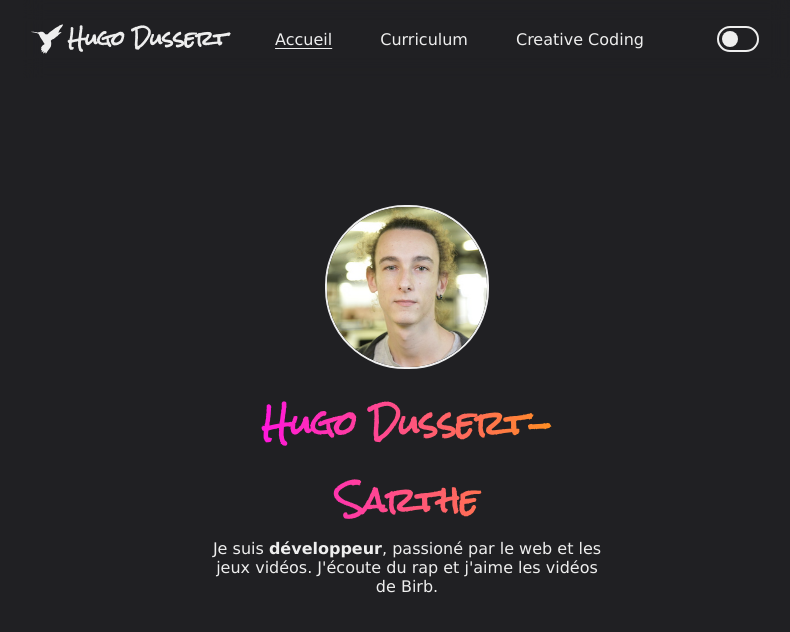
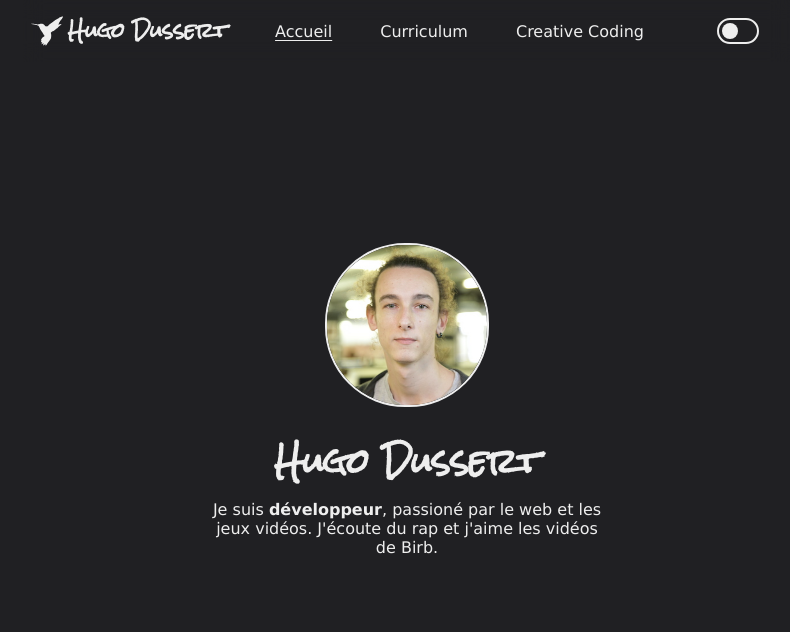
Before and after one commit to hdussert/hdussert-website, a React (Create React App) app: page / in a window 1280 px wide. Shown: the top 632 px of the page, without its empty margins (233-1023 px from the left). Built offline with nearby package versions, Linux system fonts and the light colour scheme.

Commit message:
pages transitions

```diff
--- a/src/App.tsx
+++ b/src/App.tsx
@@ -66,7 +66,7 @@ const creativeCodingRoutes: ProjectRoute[] = [
     ressources: [], previewImagePath: 'ClassicParticleSystem'},
     { path: '/creative-coding/fractal-tree', title: 'Fractal tree', Component: FractalTree,
     description: [],
-    ressources: [], previewImagePath: ''},
+    ressources: [], previewImagePath: 'FractalTree'},
 ];
 
 function App() {
@@ -97,7 +97,7 @@ const AppPages = () => {
         <CSSTransition
           key={location.pathname}
           classNames='fade'
-          timeout={1000}
+          timeout={1500}
         >
           <Routes location={location}>
             {
--- a/src/pages/CreativeCoding.tsx
+++ b/src/pages/CreativeCoding.tsx
@@ -25,10 +25,10 @@ const CreativeCoding = ({ routes }: CreativeCodingTypes) => {
         { isHome ?
           <div className='creative-coding-home'>
             <div className='creative-coding-home-text'>
-              <h3>Creative Coding</h3>
+              <h2>Creative Coding</h2>
               <p>It's a type of computer programming in which the goal is to create something expressive rather than something functional.</p>
               <br/>
-              <h3>Projects</h3>
+              <h2>Projects</h2>
               <p>On my projects, I use HTML Canvas with Javascript to animate them. I might use Tree.js or P5.js later on. Frame per seconds are capped at 60.</p>
             </div>
             <div className="creative-coding-projects">
--- a/src/pages/Home.tsx
+++ b/src/pages/Home.tsx
@@ -6,7 +6,7 @@ const Home = () : JSX.Element => {
         <div className='home-container'>
           <img src={ProfilePic} alt='Profile Pic'/>
           <div className='home-text'>
-            <h1>Hugo Dussert-Sarthe</h1>
+            <h1>Hugo Dussert</h1>
             <p>Je suis <b>développeur</b>, passioné par le web et les jeux vidéos.
             J'écoute du rap et j'aime les vidéos de Birb.</p>
           </div>
--- a/src/sass/App.scss
+++ b/src/sass/App.scss
@@ -27,9 +27,6 @@
 
 h1, h2 {
   font-family: 'Rock Salt', cursive;
-  background: -webkit-linear-gradient(left, magenta, orange);
-  -webkit-background-clip: text;
-  -webkit-text-fill-color: transparent;
 }
 
 #theme-switcher {
@@ -51,9 +48,11 @@ h1, h2 {
   flex: 1;
   position: relative;
   overflow: hidden;
+  background-color: black;//var(--secondary);
 }
 
 .fill {
+  background-color: var(--primary);
   position: absolute;
   left: 0;
   right: 0;
@@ -64,25 +63,32 @@ h1, h2 {
 // Pages transition
 
 .fade-enter {
-  // opacity: 0;
   z-index: 1;
-  transform:  translate3D(100%, 0, 0) scale(0);
+  transform:  translate3D(100%, 0, 0) scale(.5);
 }
 
 .fade-enter.fade-enter-active {
-  // opacity: 1;
-  transform:  translate3D(0%, 0, 0) scale(1);
-  transition: opacity 500ms ease-in 500ms, transform 500ms ease-out 500ms;
+  animation: test 1000ms forwards 350ms;
 }
 
 .fade-exit {
-  opacity: 1;
   z-index: 0;
   overflow: hidden;
 }
 
 .fade-exit.fade-exit-active {
-  opacity: 0;
-  transform: translate3D(-100%, 0, 0) scale(0);
-  transition: opacity 500ms ease-in, transform ease-in 500ms;
+  transform: scale(0);
+  transition: transform ease-in 500ms;
 }
+
+@keyframes test {
+  0% {
+    transform: translate3d(100%, 0, 0) scale(.5);
+  }
+  50% {
+    transform: translate3d(0,0,0) scale(.5);
+  }
+  100% {
+    transform: scale(1);
+  }
+}
--- a/src/sass/_mixins.scss
+++ b/src/sass/_mixins.scss
@@ -10,3 +10,9 @@ $desktop-width: 1024px;
 @mixin debug ($debug-color: red) {
   border: 2px solid $debug-color;
 }
+
+@mixin gradientText() {
+  background: -webkit-linear-gradient(left, #6432FA, #00EFEF);
+  -webkit-background-clip: text;
+  -webkit-text-fill-color: transparent;
+}
--- a/src/sass/components/_navbar.scss
+++ b/src/sass/components/_navbar.scss
@@ -36,7 +36,7 @@
       font-size: 1.2rem;
       font-weight: bold;
       gap: .3rem;
-      padding: 1rem .5rem;
+      padding: .5rem .5rem;
       > svg {
         width: 2rem;
         height: 2rem;
--- a/src/sass/pages/_creative-coding.scss
+++ b/src/sass/pages/_creative-coding.scss
@@ -1,11 +1,11 @@
 .creative-coding {
+  overflow-y: auto;
   &-container {
     box-sizing: border-box;
     display: flex;
     height: 100%;
     position: relative;
     padding-top: 4rem;
-    overflow-y: auto;
   }
 
   &-home {
--- a/src/sass/pages/_resume.scss
+++ b/src/sass/pages/_resume.scss
@@ -23,7 +23,6 @@
   &-section {
     > h2 {
       text-transform: lowercase;
-      // font-variant: small-caps;
       text-decoration: underline;
       text-underline-offset: 6px;
       text-decoration-thickness: 4px;
```
Also changed, not shown: src/assets/FractalTree.png (added).
